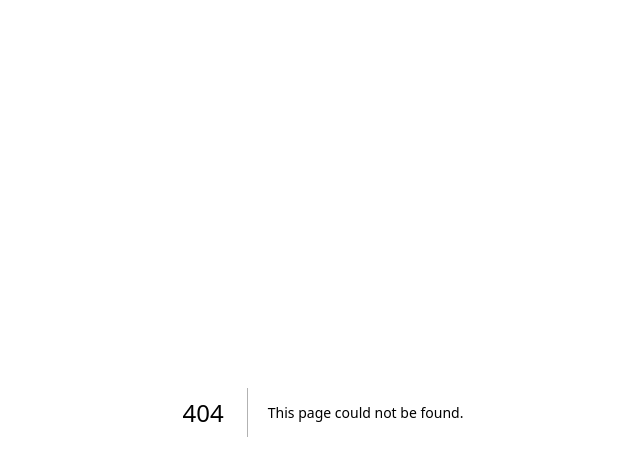
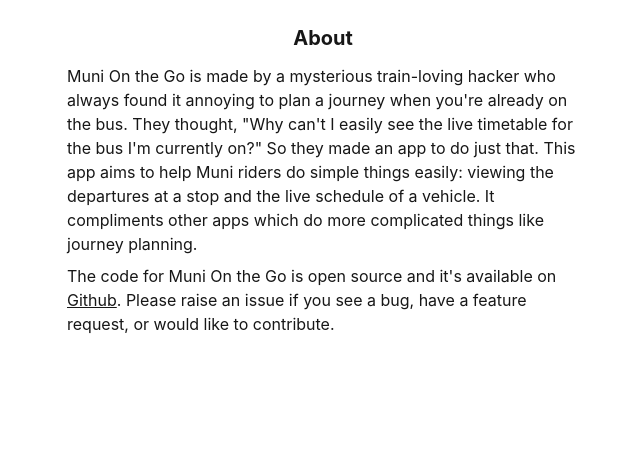
Before and after one commit to djbusstop/muni-on-the-go, a Next.js app: page /about in a window 1280 px wide. Before the commit this address had no page. Shown: the top 476 px of the page, without its empty margins (317-957 px from the left). Built offline with nearby package versions, Linux system fonts and the light colour scheme.

Commit message:
about page

```diff
--- /dev/null
+++ b/app/about/page.tsx
@@ -0,0 +1,44 @@
+import clsx from "clsx";
+import { Metadata } from "next";
+
+export async function generateMetadata(): Promise<Metadata> {
+  return {
+    title: `About - Muni On the Go`,
+  };
+}
+
+export default async function Page() {
+  return (
+    <main className={clsx(["w-full", "flex", "flex-col", "items-center"])}>
+      <header className="max-w-lg">
+        <div className="flex items-center justify-between mt-3">
+          <h1 className="text-xl font-bold">About</h1>
+        </div>
+      </header>
+      <section className="my-3 flex flex-col gap-2 max-w-lg">
+        <p>
+          Muni On the Go is made by a mysterious train-loving hacker who always
+          found it annoying to plan a journey when you&apos;re already on the
+          bus. They thought, &quot;Why can&apos;t I easily see the live
+          timetable for the bus I&apos;m currently on?&quot; So they made an app
+          to do just that. This app aims to help Muni riders do simple things
+          easily: viewing the departures at a stop and the live schedule of a
+          vehicle. It compliments other apps which do more complicated things
+          like journey planning.
+        </p>
+
+        <p>
+          The code for Muni On the Go is open source and it&apos;s available on{" "}
+          <a
+            href="https://github.com/djbusstop/muni-on-the-go"
+            className="underline"
+          >
+            Github
+          </a>
+          . Please raise an issue if you see a bug, have a feature request, or
+          would like to contribute.
+        </p>
+      </section>
+    </main>
+  );
+}
--- a/app/page.tsx
+++ b/app/page.tsx
@@ -1,6 +1,7 @@
 import SearchForm from "@/ui/SearchForm";
 import RandomVehicleButton from "./vehicle/[vehicleId]/RandomVehicleButton";
 import FavoriteStopsList from "../ui/favorites/FavoriteStopsList";
+import Footer from "@/ui/Footer";
 
 export default function Home() {
   return (
@@ -18,9 +19,10 @@
         <section className="mt-5">
           <SearchForm />
         </section>
-        <section className="mt-5">
+        <section className="my-5">
           <FavoriteStopsList />
         </section>
+        <Footer />
       </div>
     </main>
   );
--- a/ui/Footer.tsx
+++ b/ui/Footer.tsx
@@ -2,12 +2,9 @@
 
 const Footer = () => {
   return (
-    <footer className="flex gap-3 justify-center">
-      <Link
-        className="text-secondary hover:underline text-sm"
-        href="https://github.com/djbusstop/muni-on-the-go"
-      >
-        Github
+    <footer className="flex gap-3 justify-center leading-tight">
+      <Link className="text-secondary hover:underline text-sm" href="/about">
+        About
       </Link>
     </footer>
   );
```
